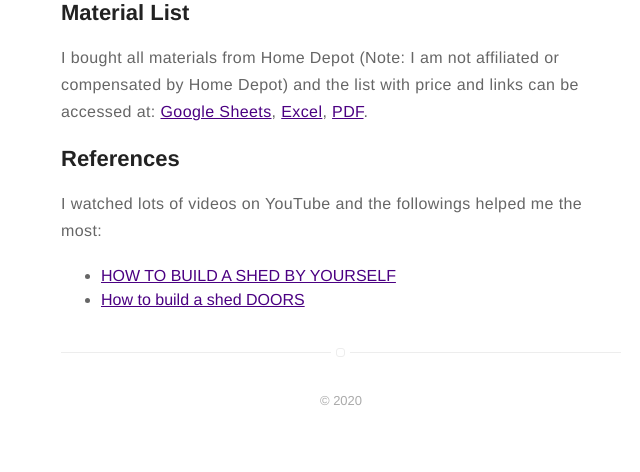
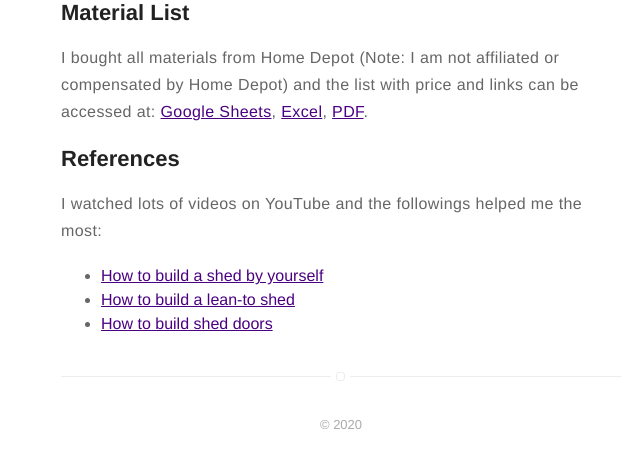
Before and after one commit to harrywang/harrywang.github.io, a Jekyll site: the page built from shed.md, in a window 1280 px wide. Shown: the part 1125-1597 px from the top of the page, without its empty margins (299-939 px from the left). Built offline with Jekyll 4.4.1, drawn with Linux system fonts in a browser that asks for light colours; before the commit the page ends 1573 px from its top, so only the background shows below that.

Commit message:
change files folder

```diff
--- a/shed.md
+++ b/shed.md
@@ -22,10 +22,11 @@
 <img src="https://user-images.githubusercontent.com/595772/89822130-b1b22c80-db1d-11ea-9e74-e7f2798433de.jpg" style="display: block; margin-left: none; margin-right: auto; width: 40%;">
 
 ## Material List
-I bought all materials from Home Depot (Note: I am not affiliated or compensated by Home Depot) and the list with price and links can be accessed at: [Google Sheets](https://docs.google.com/spreadsheets/d/1kPYw973_FTWuDx_93nR5niIjpOo8YiPVQ8gnI7YFOHI), [Excel](/shed/shed-materials.xlsx), [PDF](/shed/shed-materials.pdf).
+I bought all materials from Home Depot (Note: I am not affiliated or compensated by Home Depot) and the list with price and links can be accessed at: [Google Sheets](https://docs.google.com/spreadsheets/d/1kPYw973_FTWuDx_93nR5niIjpOo8YiPVQ8gnI7YFOHI), [Excel](/docs/shed-materials.xlsx), [PDF](/docs/shed-materials.pdf).
 
 ## References
 
 I watched lots of videos on YouTube and the followings helped me the most:
-- [HOW TO BUILD A SHED BY YOURSELF](https://youtu.be/qA3OdThfzVE)
-- [How to build a shed DOORS](https://youtu.be/_sH6v5B76Mg)
+- [How to build a shed by yourself](https://youtu.be/qA3OdThfzVE)
+- [How to build a lean-to shed](https://youtu.be/7DvniCXrWtA)
+- [How to build shed doors](https://youtu.be/_sH6v5B76Mg)
```
Also changed, not shown: 4 other files.
